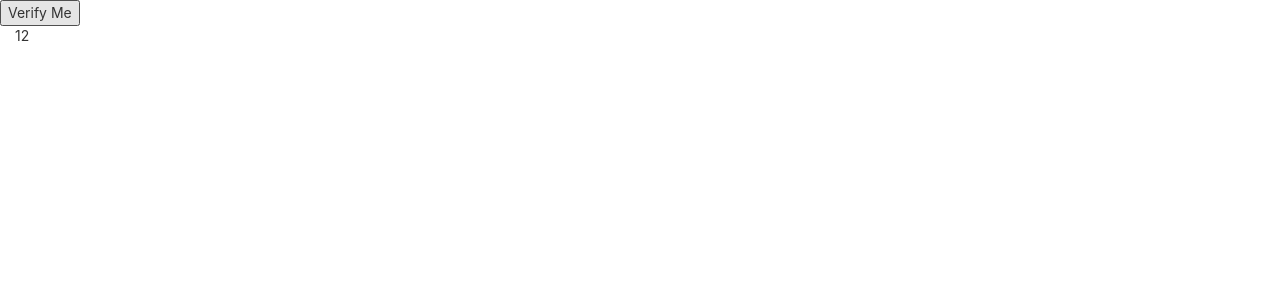
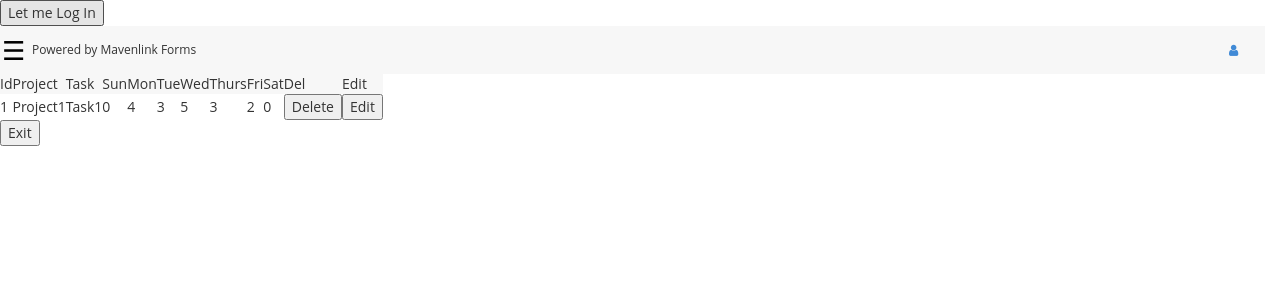
Before and after one commit to peeyushyogitelus/TimsheetReact, a React (Create React App) app in the folder timesheet/: page /timesheet in a window 1280 px wide. Shown: the top 300 px of the page. Built offline with nearby package versions, Linux system fonts and the light colour scheme.

Commit message:
Update Authentication part

```diff
--- a/timesheet/public/index.html
+++ b/timesheet/public/index.html
@@ -3,12 +3,9 @@
   <head>
     <meta charset="utf-8" />
     <link rel="icon" href="%PUBLIC_URL%/favicon.ico" />
-    <meta name="viewport" content="width=device-width, initial-scale=1" />
     <meta name="theme-color" content="#000000" />
-    <meta
-      name="description"
-      content="Web site created using create-react-app"
-    />
+    <meta charset="utf-8" />
+    <meta name="viewport" content="width=device-width, initial-scale=1.0" />
      <!-- bootstrap version 3.3.7 -->
      <link rel="stylesheet" href="https://maxcdn.bootstrapcdn.com/bootstrap/3.3.7/css/bootstrap.min.css">
      <!-- jQuery v1.11.3 -->
@@ -16,22 +13,13 @@
      <!-- bootstrap version 3.3.7 -->
      <script src="https://maxcdn.bootstrapcdn.com/bootstrap/3.3.7/js/bootstrap.min.js"></script>
      <link rel="stylesheet" href="https://cdnjs.cloudflare.com/ajax/libs/font-awesome/4.7.0/css/font-awesome.min.css" />
-     <link rel="apple-touch-icon" href="%PUBLIC_URL%/logo192.png" />
      <!--
       manifest.json provides metadata used when your web app is installed on a
       user's mobile device or desktop. See https://developers.google.com/web/fundamentals/web-app-manifest/
     -->
     <link rel="manifest" href="%PUBLIC_URL%/manifest.json" />
-    <!--
-      Notice the use of %PUBLIC_URL% in the tags above.
-      It will be replaced with the URL of the `public` folder during the build.
-      Only files inside the `public` folder can be referenced from the HTML.
 
-      Unlike "/favicon.ico" or "favicon.ico", "%PUBLIC_URL%/favicon.ico" will
-      work correctly both with client-side routing and a non-root public URL.
-      Learn how to configure a non-root public URL by running `npm run build`.
-    -->
-    <title>React App</title>
+    <title>Maven Pages 3.0</title>
   </head>
   <body>
     <noscript>You need to enable JavaScript to run this app.</noscript>
--- a/timesheet/server.js
+++ b/timesheet/server.js
@@ -32,7 +32,7 @@ MavenFlow: https://mavenflowapi.azurewebsites.net/api/flow_multiple?context=appr
 /* base Standard API URL */
 const baseurl = "https://api.mavenlink.com/api/v1";
 const apiHeaders = {
-  'Authorization': 'Bearer d1eff0dade70bcf1c358829a2f07f1fa2f091d9ad95f5d2e9d78a5bd58e3a8ee'
+  'Authorization': 'Bearer '+localStorage.getItem('AccessToken')
 };
 
 /* base Mavenflow API URL */
--- a/timesheet/src/App.js
+++ b/timesheet/src/App.js
@@ -2,16 +2,13 @@ import './App.css';
 import { Route, Switch } from 'react-router-dom';
 import AuthProvider from './AuthContext/Authenticate';
 import AuthContext from './AuthContext/AuthDetails';
-
 
 function App() {
   return (
     <div>
       <AuthContext.Provider value="{}" >
         <Switch>
-          <Route path="/">
-            <AuthProvider />
-          </Route>
+          <Route path="/" component={AuthProvider} />
         </Switch>
       </AuthContext.Provider>
 
--- a/timesheet/src/AuthContext/Authenticate.js
+++ b/timesheet/src/AuthContext/Authenticate.js
@@ -1,79 +1,97 @@
 import React from "react";
 import AppSetting from '../../package.json';
-import { useState , useContext } from "react";
-import AuthContext from './AuthDetails';
+import { useState, useContext } from "react";
 import Layout from "../Layout/layout";
+import { useEffect } from "react";
+import HomeComponent from '../Pages/Home';
+import TimesheetComponent from '../Timesheet/timesheet';
+import { Route, Switch } from 'react-router-dom';
 
 
-const AuthProvider = (props) =>{
-    const [contextInfo,setContextInfo]= useContext(AuthContext);
+const AuthProvider = (props) => {
     const queryParams = new URLSearchParams(window.location.search);
     const code = queryParams.get("code");
-    console.log("Code:", code);
-    const [bearerToken,setBearerToken] = useState("");
-    const [isLoggedIn,setLoggedState] = useState({
-       "userName":"12",
-       "userEmail":"",
-       "userAccountId":"",
-       "userId":""
+    const [isLoggedIn, setLoggedState] = useState({
+        "userName": "",
+        "userEmail": "",
+        "userAccountId": "",
+        "userId": "",
+        "isPunchClock":"",
+        "accountPermission":"",
+        "bearerToken":""
     });
-    const userToken = "";
-    const errorMessage = "";
+    useEffect(() => {
+        /** Set Local Storage Information **/
+        localStorage.setItem("user_name", isLoggedIn.userName);
+        localStorage.setItem("user_email", isLoggedIn.userEmail);
+        localStorage.setItem("user_account_id", isLoggedIn.userAccountId);
+        localStorage.setItem("user_id", isLoggedIn.userId);
+        localStorage.setItem("account_permission",isLoggedIn.accountPermission);
+        /**end**/
+    }, [isLoggedIn]);
 
-    if(code && code!=="" && code!=null){
-        const proxyurl = "https://cors-anywhere.herokuapp.com/";
-        let tokenUrl = proxyurl+"https://app.mavenlink.com/";
+    useEffect(() => {
+        const MLUserId = localStorage.getItem("user_id");
+        if (MLUserId == undefined || MLUserId == "") {
+            if (code && code !== "" && code != null) {
+                const proxyurl = AppSetting.Urls.proxyurl_in_use;
+                let tokenUrl = proxyurl + "https://app.mavenlink.com/";
                 tokenUrl += `oauth/token?`;
                 tokenUrl += `client_id=${AppSetting.APIConfirguration.appId}`;
                 tokenUrl += `&client_secret=${AppSetting.APIConfirguration.appSecret}`;
                 tokenUrl += `&grant_type=authorization_code`;
                 tokenUrl += `&redirect_uri=${AppSetting.APIConfirguration.authCallbackUrl}`;
                 tokenUrl += `&code=${code}`;
-        fetch(tokenUrl,{
-            method:"POST",
-            headers:{
+                fetch(tokenUrl, {
+                    method: "POST",
+                    headers: {
                         'Content-Type': 'application/x-www-form-urlencoded',
                     }
                 }).then((response) => {
                     if (response.ok) {
                         response.json().then(
                             (result) => {
-                        if (result.access_token !== undefined && result.access_token !== ""){
+                                if (result.access_token !== undefined && result.access_token !== "") {
                                     localStorage.setItem("AccessToken", result.access_token);
                                     GetUserInformation(result.access_token);
                                 }
                             }
                         )
-            }else{
+                    } else {
                         response.json().then(
-                    (data)=>{
-                        if(data && data.error && data.error.message){
+                            (data) => {
+                                if (data && data.error && data.error.message) {
                                     console.log(data);
                                 }
                             }
                         )
                     }
                 });
-        function GetUserInformation(access_token){
-            const userInformationUrl = proxyurl+"https://api.mavenlink.com/api/v1/users/me.json";
-            fetch(userInformationUrl,{
-                method:"GET",
-                headers:{
-                    "Authorization":"Bearer "+access_token
+                function GetUserInformation(access_token) {
+                    const userInformationUrl = proxyurl + "https://api.mavenlink.com/api/v1/users/me.json";
+                    fetch(userInformationUrl, {
+                        method: "GET",
+                        headers: {
+                            "Authorization": "Bearer " + access_token
                         }
-            }).then((response)=>{
-                if(response.ok){
+                    }).then((response) => {
+                        console.clear();
+                        console.log(response);
+                        if (response.ok) {
                             response.json().then(
-                        (result)=>{
-                            console.log(result);
-                            if(result.count>0){
+                                (result) => {
+
+                                    if (result.count > 0) {
                                         let lstUsers = result.users;
                                         let lstUserDetails = Object.keys(lstUsers).map((key) => lstUsers[key]);
+                                        console.log(lstUserDetails);
                                         setLoggedState({
-                                    userName:lstUserDetails[0]['first_name'],
-                                    userEmail:lstUserDetails[0]['email_address'],
-                                    userAccountId:lstUserDetails[0]['account_id'],
-                                    userId:lstUserDetails[0]['id']
+                                            userName: lstUserDetails[0]['full_name'],
+                                            userEmail: lstUserDetails[0]['email_address'],
+                                            userAccountId: lstUserDetails[0]['account_id'],
+                                            userId: lstUserDetails[0]['id'],
+                                            accountPermisson: lstUserDetails[0]['account_permission'],
+                                            isPunchClock: lstUserDetails[0]['is_punch_clock_user']
                                         });
                                     }
 
@@ -85,19 +103,38 @@ const AuthProvider = (props) =>{
                 }
 
             }
+        }else{
+            setLoggedState({
+                userName: localStorage.getItem('user_name'),
+                userEmail: localStorage.getItem('user_email'),
+                userAccountId: localStorage.getItem('user_account_id'),
+                userId: localStorage.getItem('user_id'),
+                accountPermisson: localStorage.getItem('account_permission')
+            });
+        }
+    },[]);
+
+
 
     function GetAuthCode() {
         const url = `https://app.mavenlink.com/oauth/authorize?response_type=code&client_id=${AppSetting.APIConfirguration.appId}&redirect_uri=${AppSetting.APIConfirguration.authCallbackUrl}`;
-        window.open(url,"_self");
+        window.open(url, "_self");
     }
     return (
         <div>
-            <button onClick={GetAuthCode}>Verify Me</button>
-            <Layout name={isLoggedIn.userName} />
+            {
+                code?"":<button onClick={GetAuthCode}>Let me Log In</button>
+            }
+            <Layout email={isLoggedIn.userEmail} username={isLoggedIn.userName} user_id={isLoggedIn.userId} account_id={isLoggedIn.userAccountId} account_permission={isLoggedIn.accountPermission} />
+            <Switch>
+                <Route path="/Home" component={HomeComponent} />
+                <Route path="/timesheet" component={TimesheetComponent} />
+                <Route path="/PMDashboard" />
+            </Switch>
         </div>
     )
 }
 
 
 
-export default AuthProvider ;
+export default AuthProvider;
--- a/timesheet/src/Layout/layout.js
+++ b/timesheet/src/Layout/layout.js
@@ -1,14 +1,40 @@
 import React, { Component, useContext } from 'react';
-import AuthContext from '../AuthContext/AuthDetails';
+import '../www/css/style_generic.css';
+
 const Layout = (props) => {
-    const [contextInfo,setContextInfo] = useContext(AuthContext);
     return (
         <div className="col-md-12" id="main">
             <div className="row">
                 <div id="sidebar" className="col-md-1 active">
                     <section className="navigation-application">
-                           {props.name}
+                        <div className="page-links ">
+                            <ul className="links">
+                                <li>
+                                    <a href="https://app.mavenlink.com/dashboard" title="Go to dashboad">Dashboard</a>
+                                </li>
+                            </ul>
+                        </div>
                     </section>
+                </div>
+                <div id="rightpanel" className="col-md-12">
+                    <div id="formbodyheader" className="">
+                        <span id="sidebarCollapse" title="Toggle Left Menu"
+                            >&#9776;</span>
+                        <span>Powered by Mavenlink Forms</span>
+                        <a className="formnavusername" title="Click for user detail information." data-toggle="collapse" href="#userdetailscollapsediv" role="button" aria-expanded="false" aria-controls="userdetailscollapsediv"><i className="fa fa-user" aria-hidden="true"></i> &nbsp;{props.email}</a>
+                        <div className="row">
+                            <div className="collapse" id="userdetailscollapsediv">
+                                <div className="greybox">
+                                    <p><b>Username :</b> <span>{props.username}</span></p>
+                                    <p><b>Email :</b> <span>{props.email}</span></p>
+                                    <p><b>User ID :</b> <span>{props.user_id}</span></p>
+                                    <p><b>Account ID :</b> <span>{props.account_id}</span></p>
+                                    <p><b>Account Permissions :</b> <span>{props.account_permission}</span></p> <hr />
+                                    <a id="lblUserName" title="Refresh Session" data-toggle="tooltip"> Refresh Session</a>
+                                </div>
+                            </div>
+                        </div>
+                    </div>
                 </div>
 
             </div>
@@ -17,4 +43,5 @@ const Layout = (props) => {
 
 }
 
+
 export default Layout;
--- /dev/null
+++ b/timesheet/src/Pages/Home.js
@@ -0,0 +1,17 @@
+import React from "react";
+
+
+const Home = () =>{
+    <div>
+        <div className="row">
+            <div className="col-lg-3">Time Sheet</div>
+            <div className="col-lg-3">PM Dashboard</div>
+            <div className="col-lg-3">Genpact</div>
+            <div className="col-lg-3">Estimate Form</div>
+            <div className="col-lg-3">Ana</div>
+            <div className="col-lg-3">Valtech</div>
+        </div>
+    </div>
+
+}
+export default Home;
--- a/timesheet/src/Timesheet/timesheet.js
+++ b/timesheet/src/Timesheet/timesheet.js
@@ -21,7 +21,20 @@ const Timesheet = () => {
           </tr>
         </thead>
         <tbody>
-
+          <tr>
+          <td>1</td>
+            <td>Project1</td>
+            <td>Task1</td>
+            <td>0</td>
+            <td>4</td>
+            <td>3</td>
+            <td>5</td>
+            <td>3</td>
+            <td>2</td>
+            <td>0</td>
+            <td><button>Delete</button></td>
+            <td><button>Edit</button></td>
+          </tr>
         </tbody>
       </table>
 
@@ -30,4 +43,4 @@ const Timesheet = () => {
   );
 }
 
-export {Timesheet};
+export default Timesheet;
--- a/timesheet/src/www/css/style_generic.css
+++ b/timesheet/src/www/css/style_generic.css
@@ -413,7 +413,7 @@ a {
         }
 
 .formbodyheader, #formbodyheader {
-    position: fixed;
+    position: inherit;
     width: 100%;
     height: 48px;
     line-height: 48px;
@@ -422,7 +422,7 @@ a {
     font-weight: 400;
     padding-left: 32px;
     color: rgb(51,51,51);
-    top: 0;
+    /*top: 0;*/
     z-index: 15;
 }
 
```
Also changed, not shown: timesheet/package.json (+7 -1 lines), 1 other file (tests, documents, lock files or other folders). Lines whose indentation alone changed are shown as unchanged.
